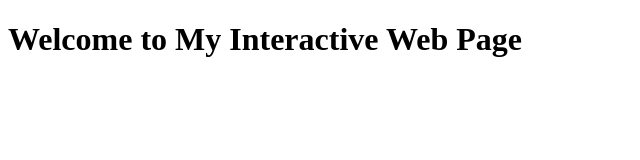
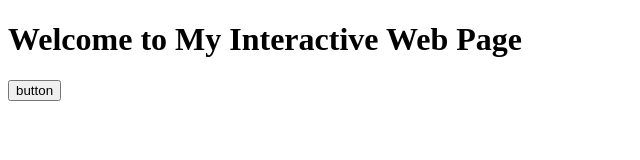
Before and after one commit to aamena124/interactive-web, a plain HTML site: page index.html in a window 1280 px wide. Shown: the whole page, without its empty margins (0-640 px from the left). Drawn offline with Linux system fonts and the light colour scheme.

Commit message:
Add button and click event functionalty

```diff
--- a/index.html
+++ b/index.html
@@ -6,5 +6,6 @@
 </head>
 <body>
 <h1>Welcome to My Interactive Web Page</h1>
-</body>
+<button onclick="myFunction()">button</button>
+ </body>
 </html>
--- a/script.js
+++ b/script.js
@@ -2,3 +2,7 @@
 window.onload = function() {
     alert("Welcome to the interactive web page!");
 };
+
+function myFunction() {
+    alert("You clicked the button!");
+  }
```
